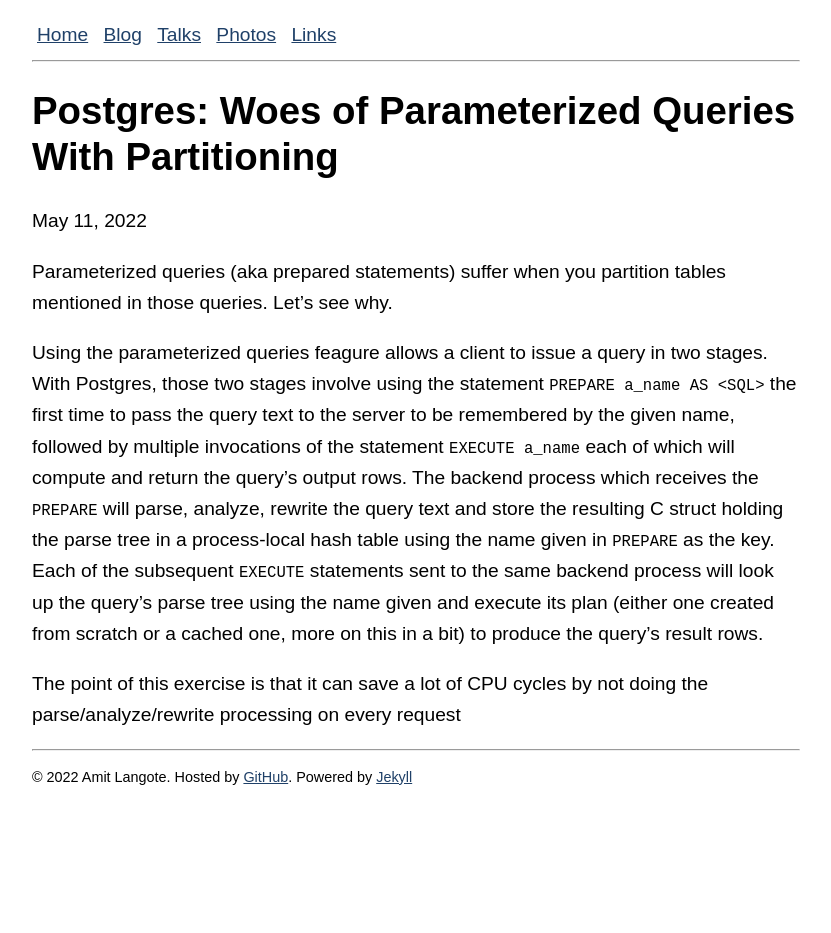
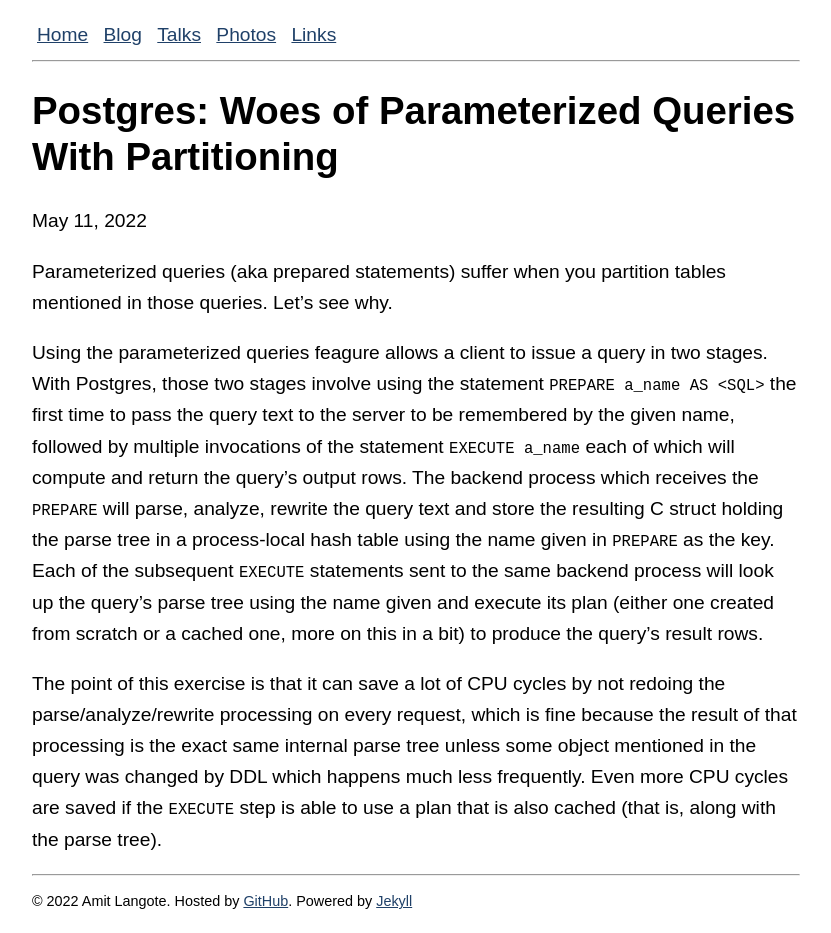
Before and after one commit to amitlan/website, a Jekyll site: the page built from _posts/2022-04-12-param-query-partition-woes.md, in a window 1280 px wide. Shown: the whole page, without its empty margins (224-1055 px from the left). Built offline with Jekyll 4.4.1, drawn with Linux system fonts in a browser that asks for light colours; before the commit the page ends 900 px from its top, so only the background shows below that.

Commit message:
para 2 more text

```diff
--- a/_posts/2022-04-12-param-query-partition-woes.md
+++ b/_posts/2022-04-12-param-query-partition-woes.md
@@ -23,5 +23,9 @@ sent to the same backend process will look up the query's parse tree using the n
 given and execute its plan (either one created from scratch or a cached one, more on
 this in a bit) to produce the query's result rows.
 
-The point of this exercise is that it can save a lot of CPU cycles by not doing
-the parse/analyze/rewrite processing on every request
+The point of this exercise is that it can save a lot of CPU cycles by not redoing
+the parse/analyze/rewrite processing on every request, which is fine because the
+result of that processing is the exact same internal parse tree unless some object
+mentioned in the query was changed by DDL which happens much less frequently.  Even
+more CPU cycles are saved if the `EXECUTE` step is able to use a plan that is also
+cached (that is, along with the parse tree).
```
